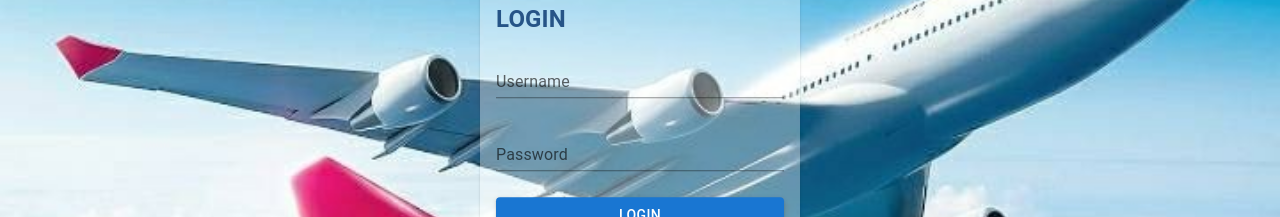
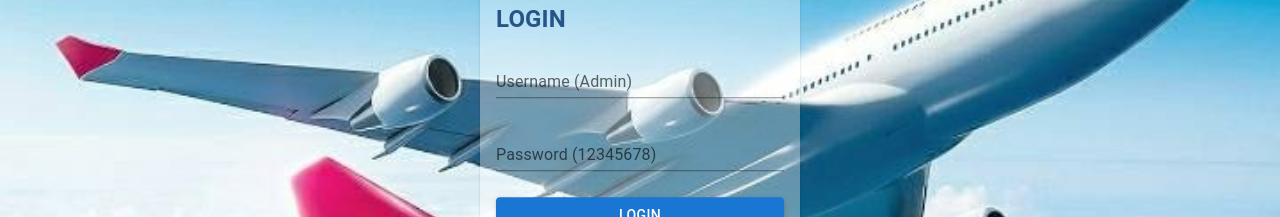
Before and after one commit to simondevz/Airlines, a React (Create React App) app: page /login in a window 1280 px wide. Shown: the part 196-413 px from the top of the page. Built offline with nearby package versions, Linux system fonts and the light colour scheme; a web font is replaced by a local one.

Commit message:
Update login.js

```diff
--- a/src/components/login/login.js
+++ b/src/components/login/login.js
@@ -18,7 +18,7 @@ function Login() {
                 <TextField
                     id="username"
                     className="username"
-                    label="Username"
+                    label="Username (Admin)"
                     variant="standard"
                     value={state.username}
                     onChange={(event) =>
@@ -28,7 +28,7 @@ function Login() {
                 <TextField
                     id="password"
                     className="password"
-                    label="Password"
+                    label="Password (12345678)"
                     variant="standard"
                     value={state.password}
                     onChange={(event) =>
```
